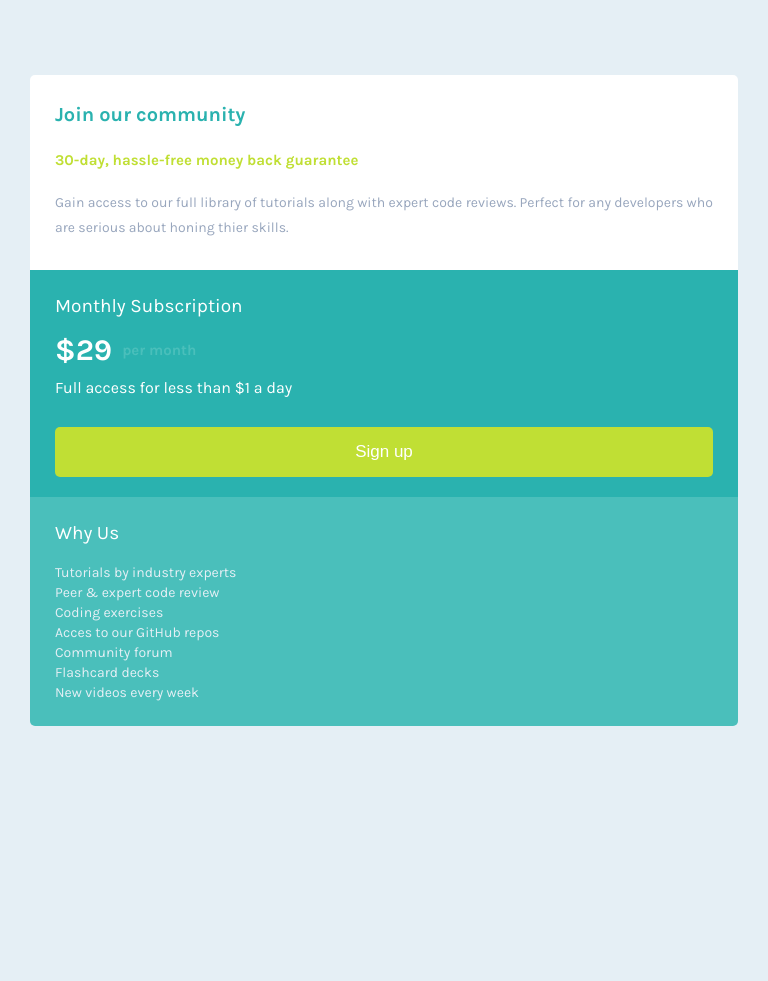
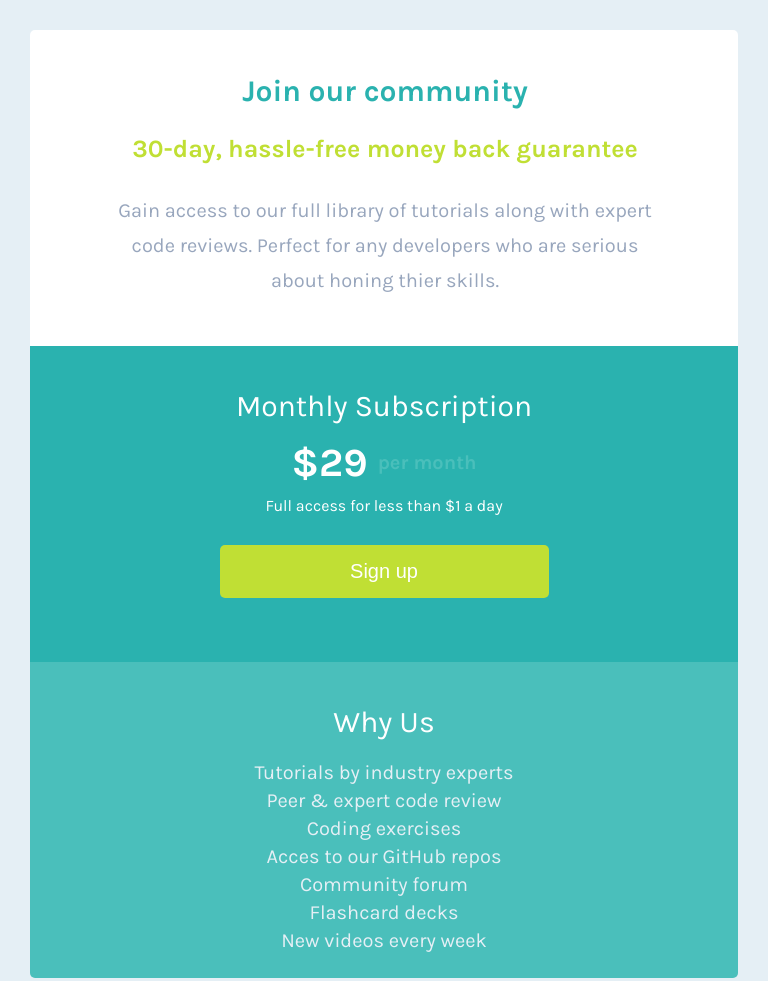
Before and after one commit to ClaudioAmareno/Single-price-grid, a plain HTML site: page index.html in a window 768 px wide. Before the commit the page ends 800 px from the top, so only its background shows below. Drawn offline with Linux system fonts and the light colour scheme.

Commit message:
added proper margin and media q

```diff
--- a/sass/main.scss
+++ b/sass/main.scss
@@ -2,7 +2,7 @@
 @import './various';
 
 .text-wrapper {
-    max-width: 100vw;
+	max-width: 100vw;
 	margin: 3rem;
 	border-radius: 0.5rem;
 	overflow: hidden;
@@ -91,13 +91,74 @@
 		padding-bottom: 2.5rem;
 	}
 }
+@media (min-width: 768px) and (max-width: 992px) {
+	.text-wrapper {
+        display: grid;
+        grid-template-rows: 1fr 1fr 1fr;
+		text-align: center;
+	}
+
+	.first-wrapper {
+        grid-row: 1/2;
+		&__heading {
+			padding-top: 4.3rem;
+			font-size: 3rem;
+		}
+
+		&__return-money {
+			font-size: 2.5rem;
+		}
+
+		&__info {
+			padding: 2rem 5rem 4rem 5rem;
+			font-size: 2rem;
+			line-height: 3.5rem;
+		}
+	}
+
+	.second-wrapper {
+        grid-row: 2/3;
+
+		&__heading {
+			padding: 4.2rem 0 1.5rem 0;
+			font-size: 3rem;
+		}
+
+		&__price {
+			font-size: 4rem;
+			justify-content: center;
+
+			&--time {
+				font-size: 2rem;
+			}
+		}
+
+		&__btn {
+			min-width: 50%;
+			margin-bottom: 4rem;
+			font-size: 2rem;
+		}
+	}
+
+	.third-wrapper {
+        grid-row: 3/4;
+		&__heading {
+			padding-top: 4.2rem;
+			font-size: 3rem;
+		}
+
+		&__info {
+			font-size: 2rem;
+            line-height: 2.5rem;
+		}
+	}
+}
 
 @media (min-width: 992px) {
-
 	.text-wrapper {
-        display: grid;
-        margin: 0 64rem;
-        grid-template-columns: 1fr 1fr;
+		display: grid;
+		grid-template-columns: 1fr 1fr;
+		margin: 0 21.5%;
 		border-radius: 1rem;
 		overflow: hidden;
 	}
@@ -132,9 +193,9 @@
 			font-size: 1.8rem;
 		}
 
-        &__price{
-            font-size: 3.2rem;
-        }
+		&__price {
+			font-size: 3.2rem;
+		}
 
 		&__btn {
 			min-width: 95%;
@@ -150,8 +211,6 @@
 		&__heading {
 			padding-top: 4.2rem;
 			font-size: 1.9rem;
-			color: color.$White;
 		}
-
 	}
 }
```
Also changed, not shown: css/main.css, 1 other file.
